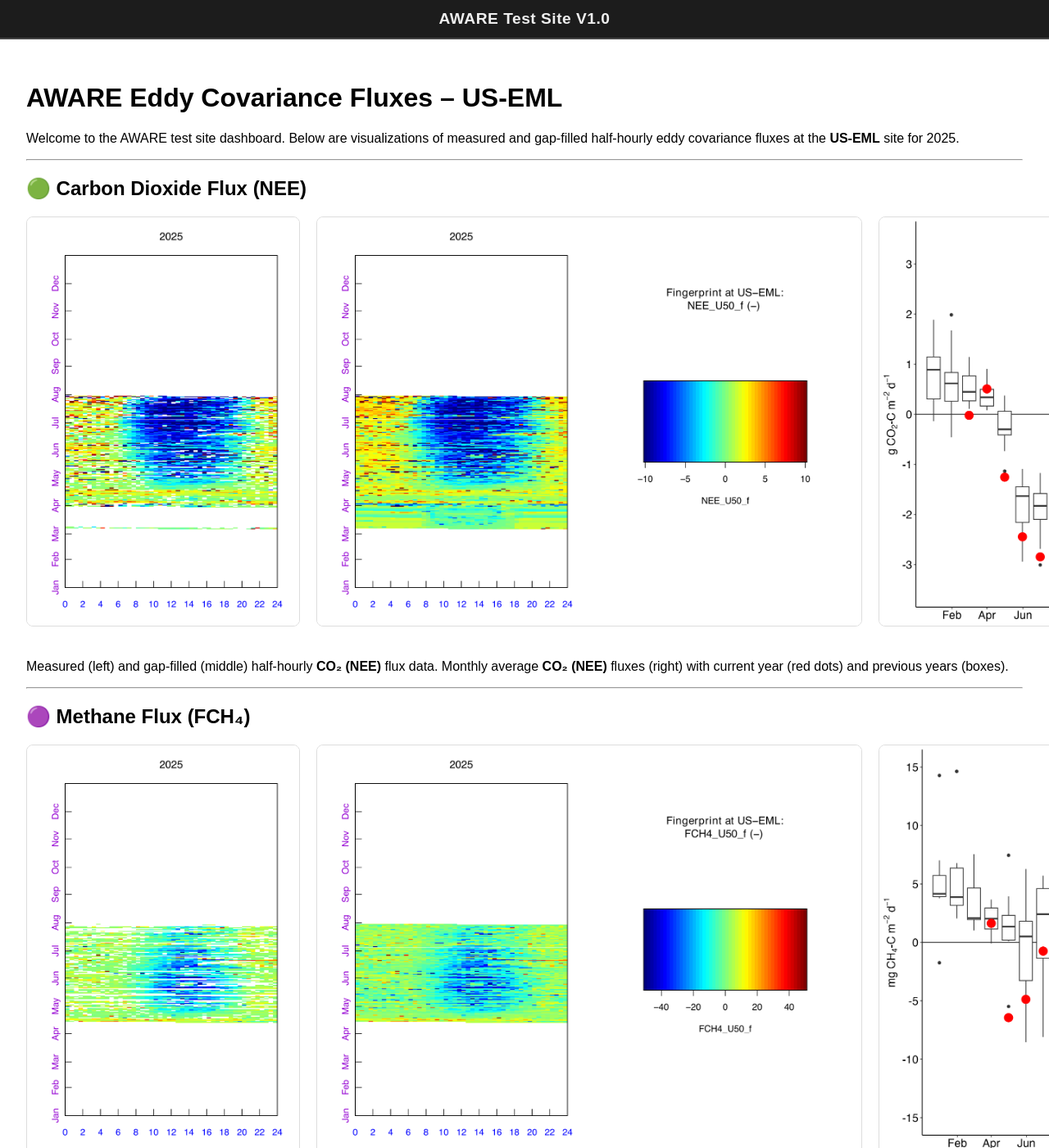
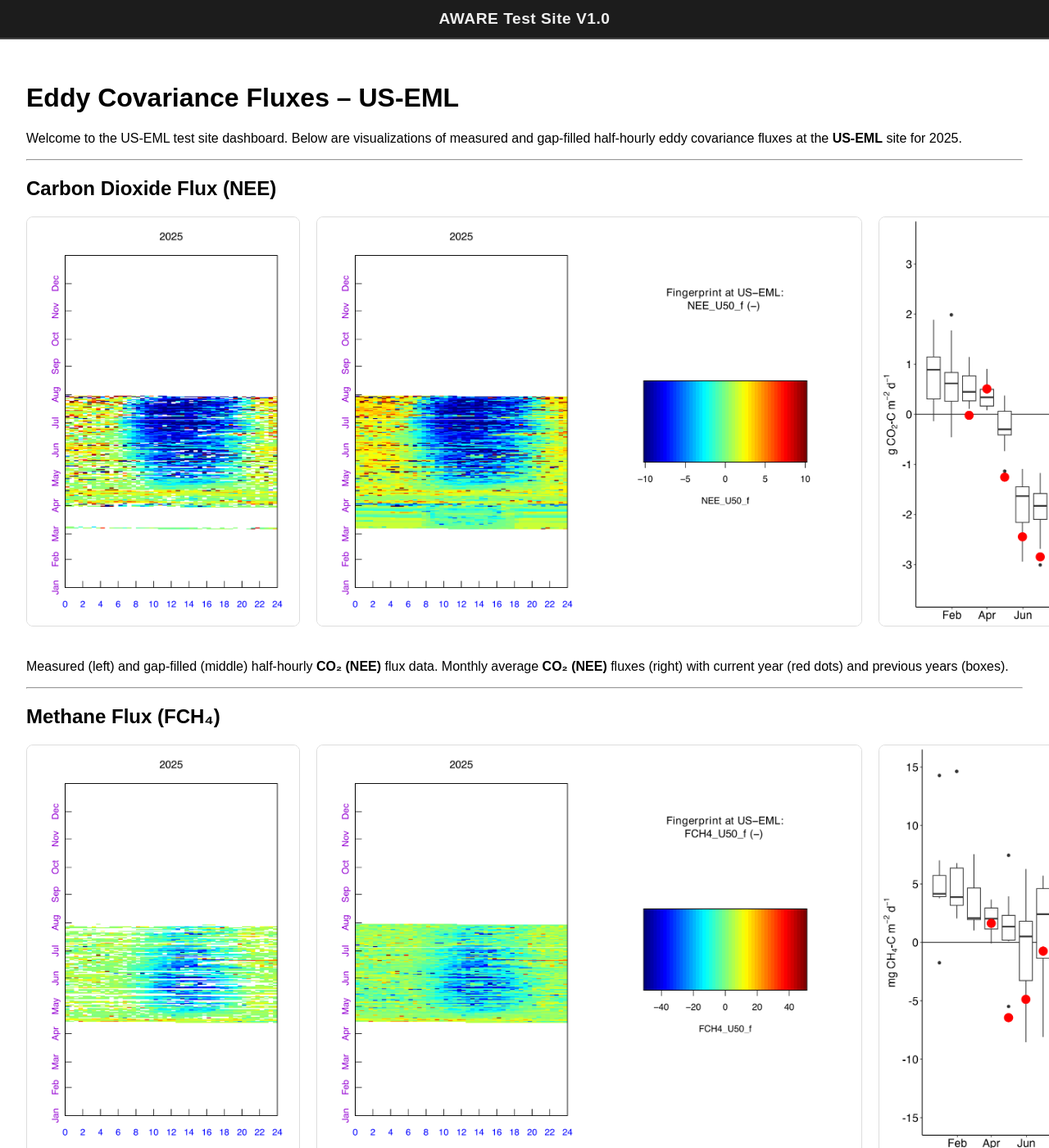
Before and after one commit to grantfalvo/grantfalvo.github.io, a Jekyll site: the page built from index.md, in a window 1280 px wide and 1400 px high. Shown: the whole window at 82% size. Built offline with Jekyll 4.4.1, drawn with Linux system fonts in a browser that asks for light colours; some of the changed text lies outside the part shown.

```diff
--- a/index.md
+++ b/index.md
@@ -1,15 +1,15 @@
 ---
 layout: default
-title: AWARE Test Site V1.0
+title: US-EML Test Site V1.0
 ---
 
-# AWARE Eddy Covariance Fluxes – US-EML
+# Eddy Covariance Fluxes – US-EML
 
-Welcome to the AWARE test site dashboard. Below are visualizations of measured and gap-filled half-hourly eddy covariance fluxes at the **US-EML** site for 2025.
+Welcome to the US-EML test site dashboard. Below are visualizations of measured and gap-filled half-hourly eddy covariance fluxes at the **US-EML** site for 2025.
 
 ---
 
-## 🟢 Carbon Dioxide Flux (NEE)
+## Carbon Dioxide Flux (NEE)
 
 <div class="image-pair">
   <img src="/US-EML_24-25_FP_NEE.png" alt="NEE Flux" />
@@ -21,7 +21,7 @@
 
 ---
 
-## 🟣 Methane Flux (FCH₄)
+## Methane Flux (FCH₄)
 
 <div class="image-pair">
   <img src="/US-EML_24-25_FP_FCH4.png" alt="CH4 Flux" />
@@ -33,7 +33,7 @@
 
 ---
 
-## 🔵 Latent Heat Flux (LE)
+## Latent Heat Flux (LE)
 
 <div class="image-pair">
   <img src="/US-EML_24-25_FP_LE.png" alt="LE Flux" />
```
